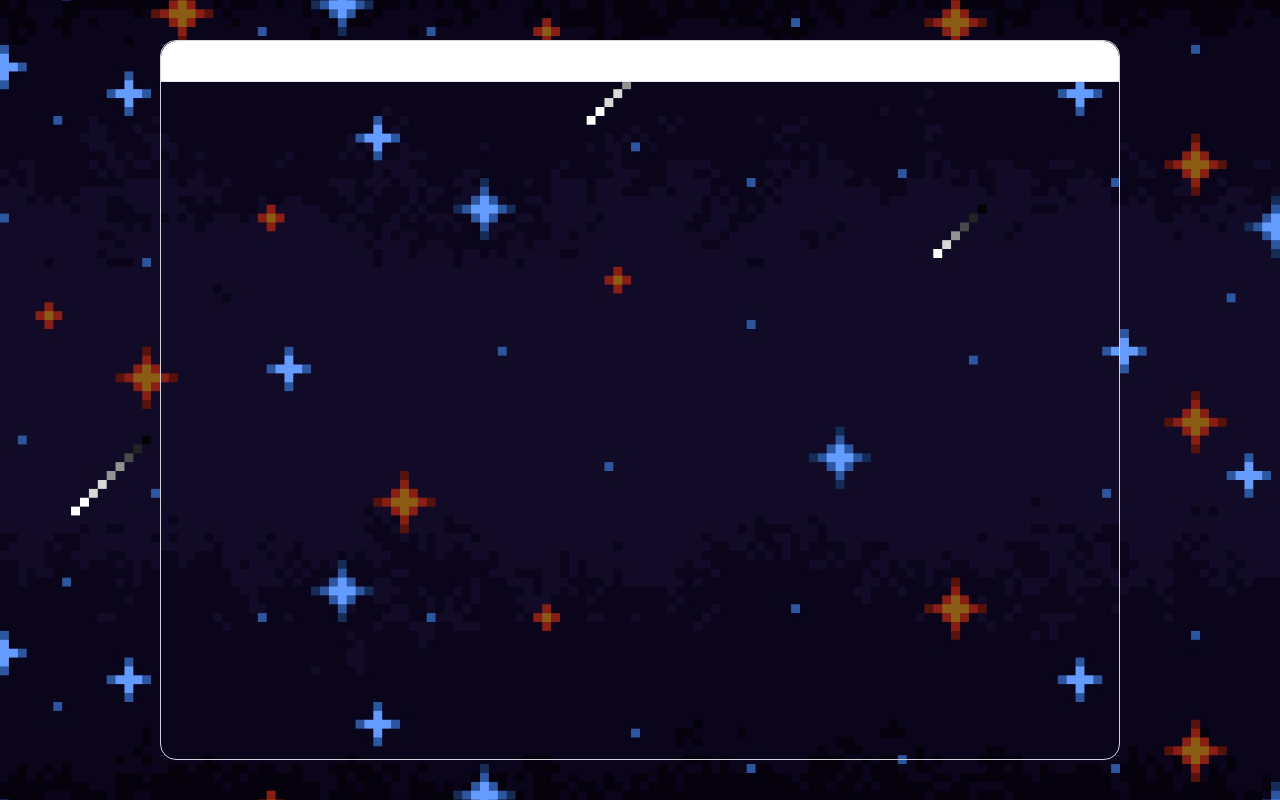
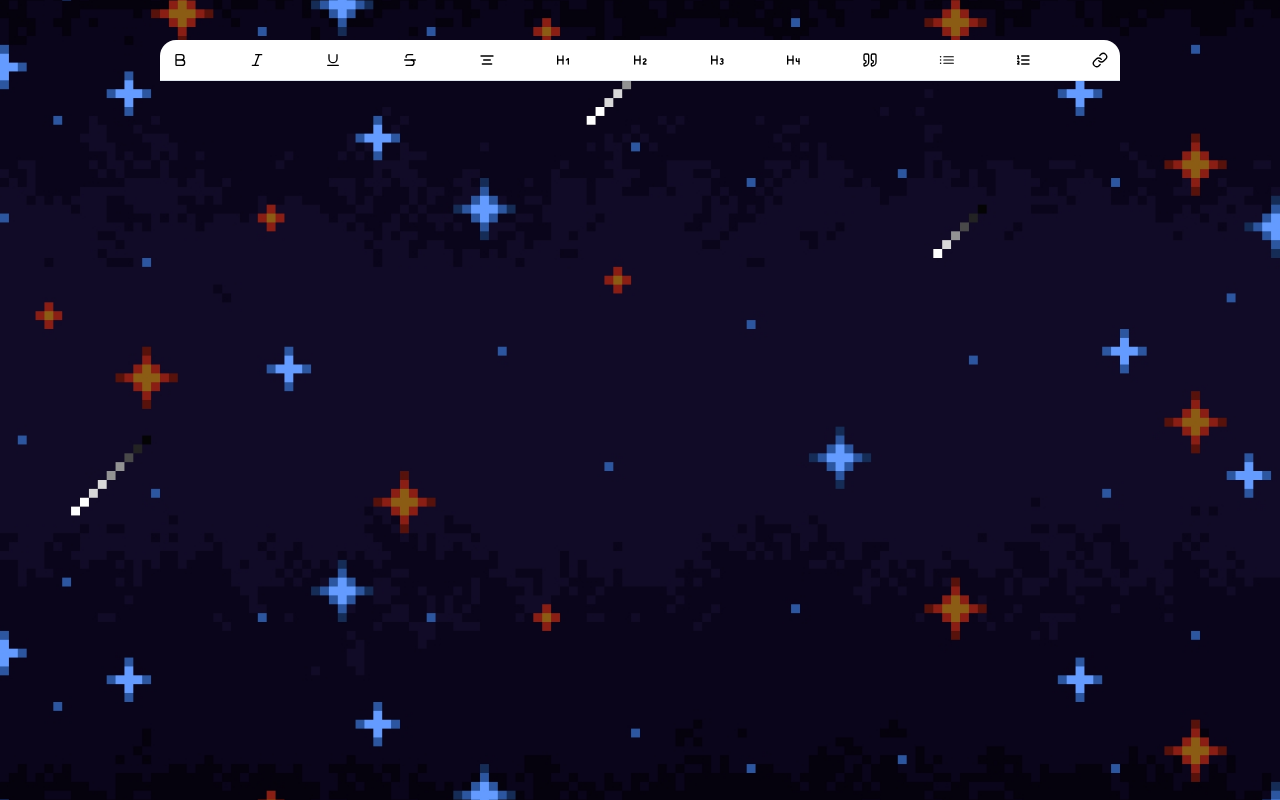
Before and after one commit to DevIlijaK/mr_planet, a Next.js app: page /blog-builder in a window 1280 px wide. Built offline with nearby package versions, Linux system fonts and the light colour scheme.

Commit message:
Uradjene malo stilske promene

```diff
--- a/src/app/blog-builder/page.tsx
+++ b/src/app/blog-builder/page.tsx
@@ -32,7 +32,7 @@ export default function BlogBuilderPage() {
           className="-z-50 h-screen w-full object-cover object-center"
           fill
         />
-        <div className="flex h-full flex-col overflow-y-scroll rounded-2xl border border-solid border-gray-300 text-white first:flex">
+        <div className="flex h-full flex-col rounded-2xl border-gray-300 text-white first:flex">
           <Tiptap editable={true} />
         </div>
       </div>
--- a/src/app/blog/[id]/page.tsx
+++ b/src/app/blog/[id]/page.tsx
@@ -13,7 +13,7 @@ export default async function BlogPage({ params: { id } }: BlogPageProps) {
   const sanitizedHtml = DOMPurify.sanitize(blog?.content);
 
   return (
-    <div className="h-screen overflow-y-scroll">
+    <div className="hide-scrollbar h-screen overflow-y-scroll">
       <Image
         priority
         sizes="100dvw"
--- /dev/null
+++ b/src/app/blogs/page.tsx
@@ -0,0 +1,32 @@
+import { getBlogs } from "~/server/queries";
+import bg from "../../../public/images/background.jpg";
+import Image from "next/image";
+import Link from "next/link";
+
+export default async function BlogsPage() {
+  const blogs = await getBlogs();
+
+  return (
+    <div className="flex h-screen flex-col gap-4 overflow-y-scroll p-4 text-white">
+      <Image
+        priority
+        sizes="100dvw"
+        src={bg}
+        alt="background-image"
+        className="-z-50 h-screen w-full object-cover object-center"
+        fill
+      />
+      {blogs.map((blog) => (
+        <Link
+          href={`/blog-builder/?id=${blog.id}`}
+          key={blog.id}
+          className="block no-underline"
+        >
+          <div className="cursor-pointer rounded-2xl border border-solid p-2 hover:bg-blue-300">
+            {blog.id}
+          </div>
+        </Link>
+      ))}
+    </div>
+  );
+}
--- a/src/components/providers/hero-size-provider.tsx
+++ b/src/components/providers/hero-size-provider.tsx
@@ -17,7 +17,6 @@ const HeroSizeContext = createContext<HeroSizeContextType | undefined>(
   undefined,
 );
 
-// Create a provider component
 export const HeroSizeProvider = ({ children }: { children: ReactNode }) => {
   const [heroWidth, setHeroWidth] = useState<number>(50);
   const [heroHeight, setHeroHeight] = useState<number>(77);
--- a/src/components/text-editor.tsx
+++ b/src/components/text-editor.tsx
@@ -20,23 +20,15 @@ import { ListBulletIcon } from "@radix-ui/react-icons";
 
 interface TextEditorProps {
   editor: Editor | null;
-  content?: string;
-  placeholder?: string;
-  children?: React.ReactNode;
 }
 
-const TextEditor: React.FC<TextEditorProps> = ({
-  editor,
-  content,
-  placeholder,
-  children,
-}) => {
+const TextEditor: React.FC<TextEditorProps> = ({ editor }) => {
   if (!editor) {
     return null;
   }
 
   return (
-    <Menubar className="flex h-fit w-full justify-between rounded-none rounded-tl-2xl rounded-tr-2xl border-0 border-b p-3">
+    <Menubar className="flex h-fit w-full justify-between rounded-none rounded-tl-2xl rounded-tr-2xl border-0 border-b p-3 text-black">
       <Bold
         onClick={() => {
           editor.chain().focus().toggleBold().run();
--- a/src/components/tip-tap.tsx
+++ b/src/components/tip-tap.tsx
@@ -85,7 +85,7 @@ const Tiptap = ({ editable }: { editable: boolean }) => {
   return (
     <>
       <TextEditor editor={editor} />
-      <div className="h-full [&>*]:h-full">
+      <div className="hide-scrollbar h-full overflow-y-scroll [&>*]:h-full">
         <EditorContent editor={editor} />
       </div>
     </>
--- a/src/server/queries.ts
+++ b/src/server/queries.ts
@@ -12,12 +12,13 @@ export async function getBlog(input: { id: string }) {
     .where(eq(blog.id, input.id));
   return selectedBlog;
 }
-export async function getBlogs(input: { limit: number }) {
-  return db
-    .select()
-    .from(blog)
-    .orderBy(desc(blog.publicationDate))
-    .limit(input.limit);
+export async function getBlogs(input?: { limit?: number }) {
+  const query = db.select().from(blog).orderBy(desc(blog.publicationDate));
+
+  if (input?.limit) {
+    query.limit(input.limit);
+  }
+  return query;
 }
 
 export async function saveBlog(input: { id?: string; content: string }) {
--- a/src/styles/globals.css
+++ b/src/styles/globals.css
@@ -30,6 +30,15 @@
   a {
     @apply text-blue-600 underline transition-all duration-200 visited:text-purple-600 hover:text-blue-800;
   }
+}
+
+.hide-scrollbar::-webkit-scrollbar {
+  display: none; /* Hide scrollbar for Chrome, Safari, and Opera */
+}
+
+.hide-scrollbar {
+  -ms-overflow-style: none; /* IE and Edge */
+  scrollbar-width: none; /* Firefox */
 }
 
 @layer base {
```
